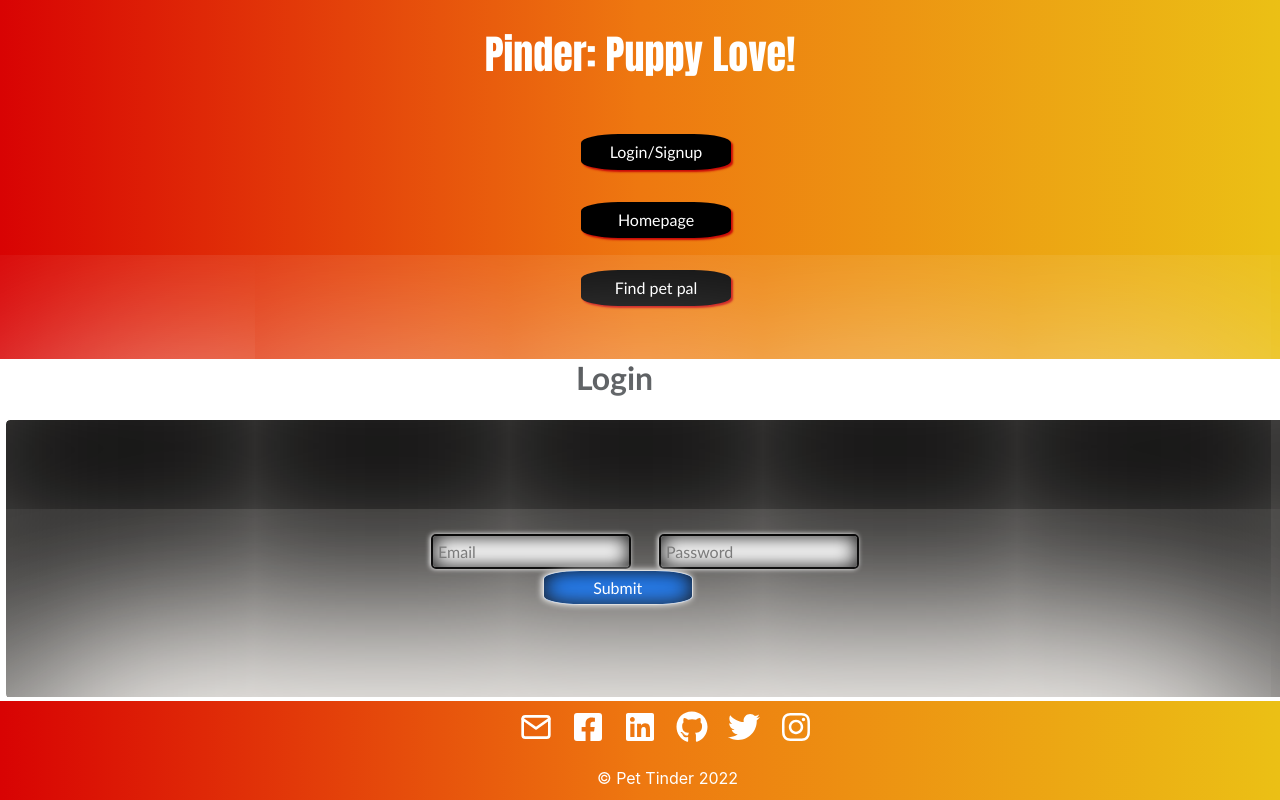
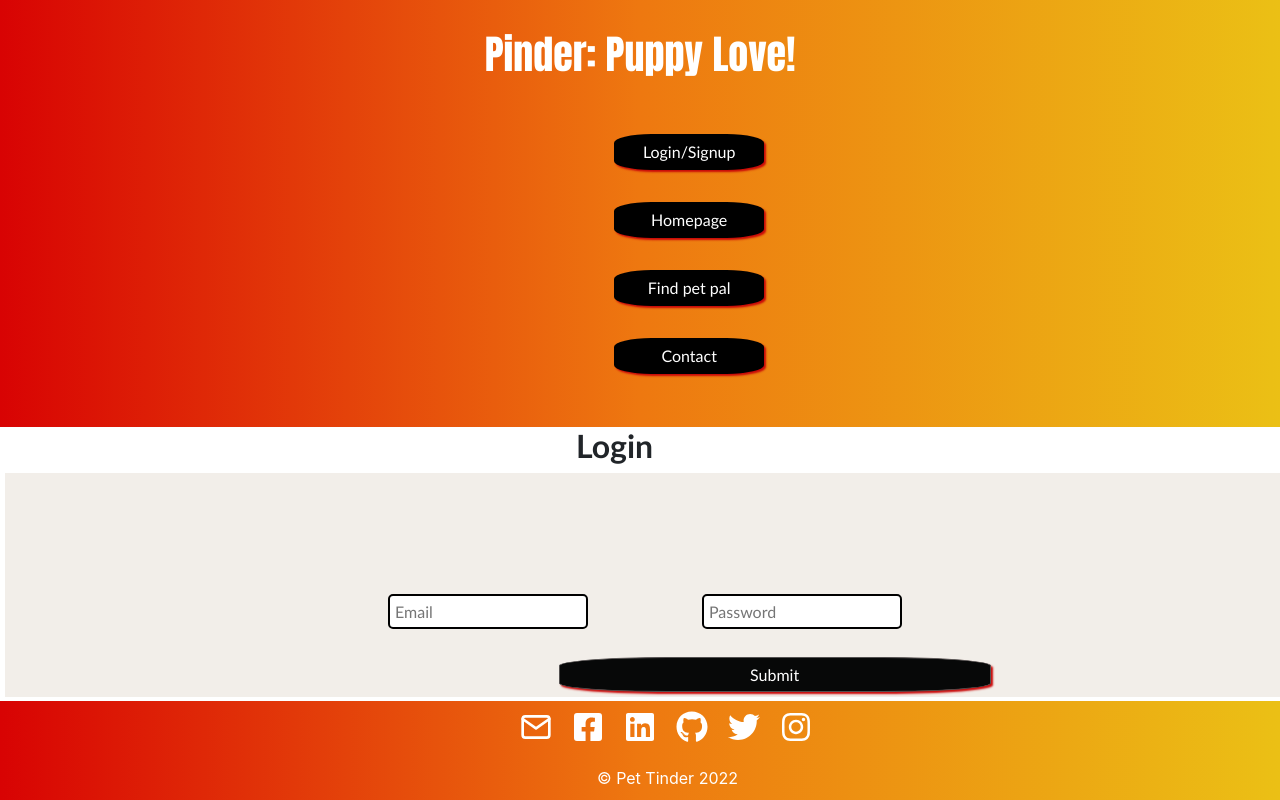
Before and after one commit to chrislee-webdev/pet-tinder, a React (Create React App) app in the folder client/: page /contact in a window 1280 px wide. Both pictures are taken after a click on the item "Login/Signup". Shown: the top 800 px of the page. Built offline with nearby package versions, Linux system fonts and the light colour scheme.

Commit message:
integrated more styling from Abyou

```diff
--- a/client/src/components/Navigation/nav.js
+++ b/client/src/components/Navigation/nav.js
@@ -102,6 +102,15 @@ function Navigation({ currentPage, handlePageChange }) {
             >
               Find pet pal
             </Link>
+            </li>
+            <li className="mx-2 btn links">
+            <Link
+          to={"/contact"}
+          onClick={() => handlePageChange("Contact")}
+          className={currentPage === "Contact" ? "nav-link active" : "nav-link"}
+        >
+          Contact
+        </Link>
           </li>
         </ul>
       </nav>
--- a/client/src/components/PageContainer/index.js
+++ b/client/src/components/PageContainer/index.js
@@ -54,6 +54,7 @@ export default function PortfolioContainer() {
           }
         />
         <Route path="/login" element={<LoginPage />} />
+
         <Route path="/contact" element={<Contact />} />
       </Routes>
       <footer>
--- a/client/src/styles/AddPet.css
+++ b/client/src/styles/AddPet.css
@@ -1,6 +1,6 @@
 .addPetContainer{
   font-family:'Trebuchet MS', 'Lucida Sans Unicode', 'Lucida Grande', 'Lucida Sans', Arial, sans-serif;
-  width: 500px;
+  width: 600px;
   background-color: rgb(242, 238, 233);
   /* Center horizontally*/
   margin: 0 auto;
@@ -27,14 +27,34 @@
   overflow: scroll;
 }
 
+/* form {
+  width: 400px; */
+  /* background-color: rgb(0, 174, 255); */
+  /* margin: 0 auto;
+  padding: 0 20px 0 20px;
+  transform: translate(0, 5%);
+  border-radius: 5px;
+  border: 1px solid rgb(220, 220, 220); */
+  /* box-shadow: 0px 0px 300px rgb(255 255 255), inset 0px 180px 200px rgb(0 0 0); */
+  /* border: 1px solid rgb(255, 255, 255);
+  display: flex;
+  align-items: center;
+  flex-direction: column;
+  font-size: 16px;
+  padding-top: 20px;
+  margin-bottom: 30px;
+} */
+
 .main {
   padding-bottom: 200px;
 }
 
 .input {
-  max-width: 100%;
+  width: 100%;
+  width: 300px;
   height: 70px;
   padding: 7px;
+  margin: 7px;
   outline: none;
   border-radius: 5px;
 }
@@ -61,7 +81,8 @@ label {
   margin-top: 2rem;
   cursor: pointer;
   width: 150px;
-  align-items: center;
+  position: relative;
+  left: 20%;
   margin-bottom: 4%;
 }
 
@@ -72,12 +93,12 @@ label {
   margin-top: 2rem;
   cursor: pointer;
   width: 150px;
-  align-items: flex-start;
-  margin-bottom: 7%;
+  display: inline-block;
+  margin-bottom: 15%;
 }
 
 .uploadBtn:hover {
-  background-color:#f0d19a;
+  background-image: linear-gradient(to right, rgb(235, 192, 21),rgb(238, 120, 16),rgb(216, 3, 3));
   color:black;
   text-decoration: underline;
 }
--- a/client/src/styles/Contact.css
+++ b/client/src/styles/Contact.css
@@ -7,17 +7,16 @@
     padding-bottom: 200px;
   }
 
-  form {
+  /* form {
     width: 400px;
-    background-color: rgb(0, 174, 255);
+
     /* Center horizontally*/
-    margin: 0 auto;
+    /* margin: 0 auto;
     padding: 0 20px 0 20px;
     transform: translate(0, 5%);
     border-radius: 5px;
     border: 1px solid rgb(220, 220, 220);
-    box-shadow: 0px 0px 300px rgb(255, 255, 255),
-      inset 0px 180px 200px rgb(-15, -15, -15);
+
     border: 1px solid rgb(255, 255, 255);
     display: flex;
     align-items: center;
@@ -25,7 +24,7 @@
     font-size: 16px;
     padding-top: 20px;
     margin-bottom: 30px;
-  }
+  }  */
   .main {
     padding-bottom: 200px;
   }
@@ -37,25 +36,27 @@
     padding: 7px;
     outline: none;
     border-radius: 5px;
-    border: 1px solid rgb(220, 220, 220);
-    box-shadow: -1px 0px 5px rgb(255, 255, 255),
-      inset 0px -0px 20px rgb(-15, -15, -15);
+    border: 1px solid rgb(83, 80, 80);
+    /* box-shadow: -1px 0px 5px rgb(255, 255, 255),
+      inset 0px -0px 20px rgb(-15, -15, -15); */
   }
 
   input[type="submit"] {
-    margin-top: 2rem;
-    cursor: pointer;
-    background: #1372ee;
-    color: white;
-    width: 150px;
-    align-items: flex-start;
-    box-shadow: -1px 0px 6px rgb(255, 255, 255),
-      inset 0px -0px 20px rgb(-15, -15, -15);
-    margin-bottom: 4%;
+    width: 40%;
+    display:inline-block;
+    position:relative;
+    background-color:#070808;
+    border-radius: 25%;
+    box-shadow: 2px 2px 2px #c90909;
+    color:white;
+    margin-right:5%;
+    padding-top: 5px;
+    padding-bottom: 5px;
   }
 
   input[type="submit"]:hover {
-    background-color: #074f86;
+    background-image: linear-gradient(to right, rgb(235, 192, 21),rgb(238, 120, 16),rgb(216, 3, 3));
+    text-decoration: underline;
   }
 
   textarea {
@@ -66,9 +67,8 @@
     padding: 7px;
     outline: none;
     border-radius: 5px;
-    border: 1px solid rgb(220, 220, 220);
-    box-shadow: -1px 0px 5px rgb(255, 255, 255),
-      inset 0px -0px 20px rgb(-15, -15, -15);
+    border: 1px solid rgb(83, 80, 80);
+
   }
 
   label {
--- a/client/src/styles/Navigation.css
+++ b/client/src/styles/Navigation.css
@@ -86,7 +86,7 @@
     width: 75%;
     display:inline-block;
     position:relative;
-    background-color:#070808;
+    background-color:rgb(238, 187, 105);
     border-radius: 25%;
     box-shadow: 2px 2px 2px #c90909;
     color:white;
@@ -108,6 +108,7 @@
 .btn:hover {
     background-image: linear-gradient(to right, rgb(235, 192, 21),rgb(238, 120, 16),rgb(216, 3, 3));
     color:black;
+    text-decoration: underline;
 
 }
 
--- a/client/src/styles/Title.css
+++ b/client/src/styles/Title.css
@@ -7,8 +7,6 @@
     margin-top: -100px;
     margin-left: 20px;
     border-radius: 50%;
-    box-shadow: 0px -3px 30px rgb(255, 255, 255),
-      inset 0px -8px 20px rgb(-15, -15, -15);
     border: 1px solid rgb(255, 255, 255);
     position: absolute;
     align-items: center;
```
